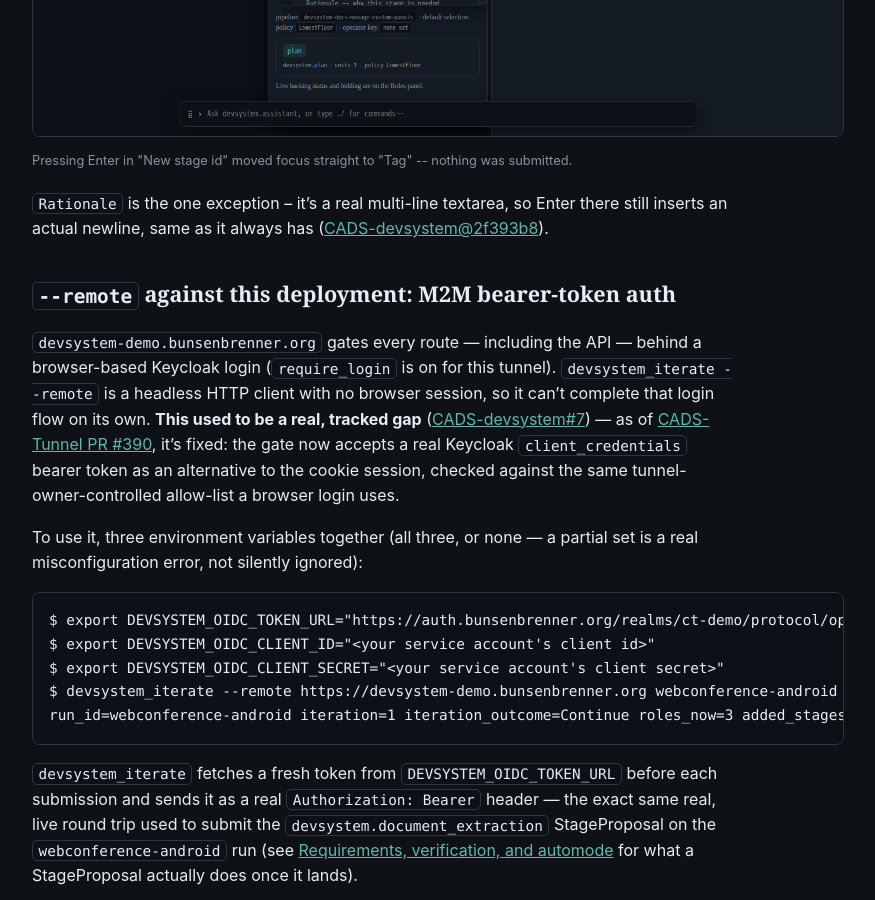
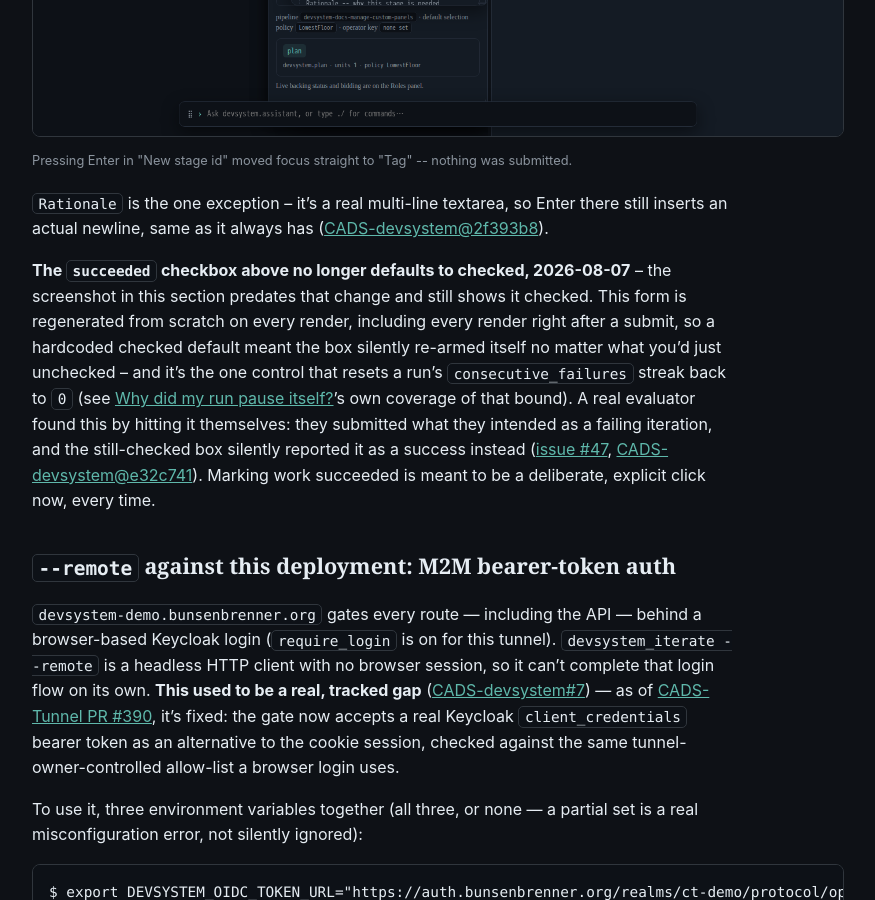
Before and after one commit to scimbe/CADS-devsystem-docs, a Jekyll site: the page built from _how-to/submit-an-iteration.md, in a window 1280 px wide and 900 px high, scrolled down 7819 px. Shown: the whole window, without its empty margins (322-1197 px from the left). Built offline with Jekyll 4.4.1, drawn with Linux system fonts in a browser that asks for light colours.

Commit message:
how-to: note the succeeded checkbox's new default (issue #47)
The existing 09-enter-advances-focus.png screenshot shows the checkbox
checked, predating CADS-devsystem@e32c741's fix -- rather than re-shoot
just this one detail (the screenshot is also stale on the pre-launcher-
redesign nav bar, a separate, larger gap out of this firing's scope),
added an honest text note explaining the real behavior change and why
it matters (the checkbox is the one control that resets a run's
consecutive-failure streak).

```diff
--- a/_how-to/submit-an-iteration.md
+++ b/_how-to/submit-an-iteration.md
@@ -233,6 +233,18 @@ iteration** button itself rather than silently doing nothing (which is what used
 actual newline, same as it always has
 ([CADS-devsystem@2f393b8](https://github.com/scimbe/CADS-devsystem/commit/2f393b8)).
 
+**The `succeeded` checkbox above no longer defaults to checked, 2026-08-07** -- the screenshot in
+this section predates that change and still shows it checked. This form is regenerated from scratch
+on every render, including every render right after a submit, so a hardcoded checked default meant
+the box silently re-armed itself no matter what you'd just unchecked -- and it's the one control
+that resets a run's `consecutive_failures` streak back to `0` (see [Why did my run pause
+itself?]({{ '/how-to/why-did-my-run-pause/' | relative_url }})'s own coverage of that bound). A real
+evaluator found this by hitting it themselves: they submitted what they intended as a failing
+iteration, and the still-checked box silently reported it as a success instead
+([issue #47](https://github.com/scimbe/CADS-devsystem/issues/47),
+[CADS-devsystem@e32c741](https://github.com/scimbe/CADS-devsystem/commit/e32c741)). Marking work
+succeeded is meant to be a deliberate, explicit click now, every time.
+
 ## `--remote` against this deployment: M2M bearer-token auth
 
 `devsystem-demo.bunsenbrenner.org` gates every route — including the API — behind a browser-based
```
